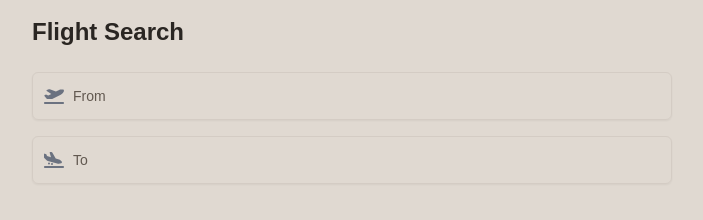
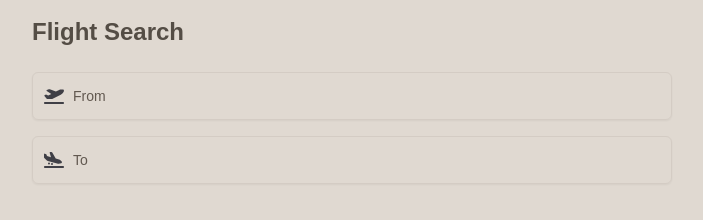
Before and after one commit to zaqreynolds/hermes, a Next.js app: page / in a window 1280 px wide. Shown: the top 220 px of the page, without its empty margins (288-991 px from the left). Built offline with nearby package versions, Linux system fonts and the light colour scheme.

Commit message:
Style: Update color values and class names for consistency
Adjusted color values in CSS variables and updated class names for text colors to ensure visual consistency across the application.

```diff
--- a/app/globals.css
+++ b/app/globals.css
@@ -15,7 +15,7 @@ body {
 @layer base {
   :root {
     --background: 30 20% 85%; /* Warm beige for background */
-    --foreground: 30 10% 15%; /* Dark brown for text */
+    --foreground: 30 10% 30%; /* Dark brown for text */
     --card: 30 20% 90%;
     --card-foreground: 30 10% 15%;
     --popover: 30 20% 90%;
--- a/app/page.tsx
+++ b/app/page.tsx
@@ -169,7 +169,7 @@ export default function Home() {
               <div className="relative">
                 <FontAwesomeIcon
                   icon={faPlaneDeparture}
-                  className="absolute left-3 top-1/2 -translate-y-1/2 h-5 w-5 text-gray-500"
+                  className="absolute left-3 top-1/2 -translate-y-1/2 h-5 w-5 text-zinc-700"
                 />
                 <Input
                   className="w-full h-12 pl-10 pr-10"
@@ -188,7 +188,7 @@ export default function Home() {
                   >
                     <FontAwesomeIcon
                       icon={faTimesCircle}
-                      className="text-gray-400"
+                      className="text-foreground"
                     />
                   </Button>
                 )}
@@ -214,7 +214,7 @@ export default function Home() {
               <div className="relative">
                 <FontAwesomeIcon
                   icon={faPlaneArrival}
-                  className="absolute left-3 top-1/2 -translate-y-1/2 h-5 w-5 text-gray-500"
+                  className="absolute left-3 top-1/2 -translate-y-1/2 h-5 w-5 text-zinc-700"
                 />
                 <Input
                   className="w-full h-12 pl-10 pr-10"
@@ -233,7 +233,7 @@ export default function Home() {
                   >
                     <FontAwesomeIcon
                       icon={faTimesCircle}
-                      className="text-gray-400"
+                      className="text-foreground"
                     />
                   </Button>
                 )}
```
